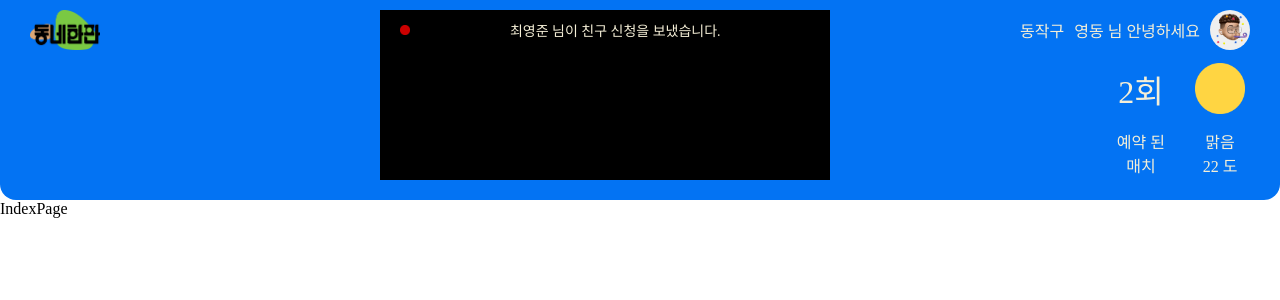
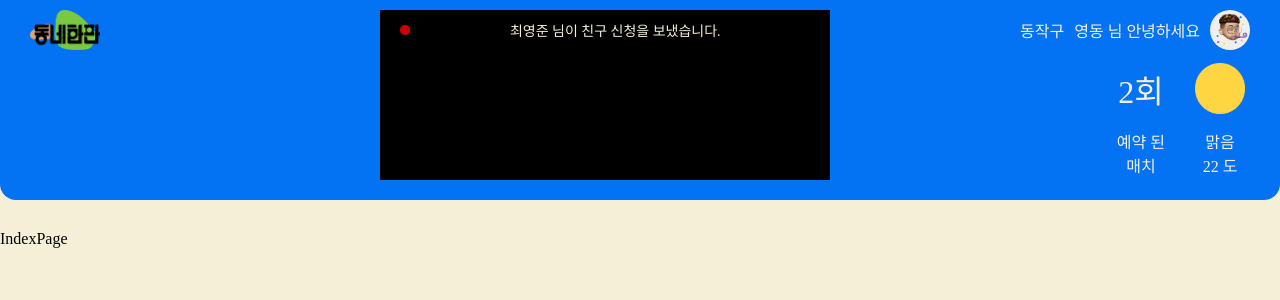
Before and after one commit to dongne-hanpan/FE, a React (Create React App) app: page / in a window 1280 px wide. Shown: the top 300 px of the page. Built offline with nearby package versions, Linux system fonts and the light colour scheme.

Commit message:
DESIGN: #7 Change css in univ.css and Header.js
색 변수, 폰트 크기 변수 추가 및 배경색 설정 - univ.css
header 밑의 컨텐츠와 간격 생성 - Header.js

```diff
--- a/src/components/univ/Header.js
+++ b/src/components/univ/Header.js
@@ -42,13 +42,14 @@ export default Header;
 
 
 const HeaderComp = styled.header`
-  width: 100vw;
+  // width: 100vw;
   height: 60px;
   display: flex;
   justify-content: space-between;
   padding: 10px 20px;
   background-color: var(--color-core);
   border-radius: 0 0 1rem 1rem;
+  margin-bottom: 30px;
   &:hover{
     height: 200px;
     transition: height 0.5s ease-in-out;
--- a/src/index.css
+++ b/src/index.css
@@ -9,10 +9,17 @@
   --color-red: #CC0000;
   --color-green: #41CC00;
   --color-yellow: #FFC700;
+  /* addtional color */
+  --color-darkgray: #767676;
+  --color-gray: #b5b3ac;
+  --color-red-light: #ff0000;
+  --color-orange: #ff9100;
+  --color-orange-pale: #ffcf91;
 
   /* Font size */
   --font-32: 32px;
   --font-26: 26px;
+  --font-24: 24px;
   --font-22: 22px;
   --font-20: 20px;
   --font-18: 18px;
@@ -35,6 +42,7 @@
 
 body {
   margin: 0px;
+  background-color: var(--color-background);
 }
 
 button {
```
